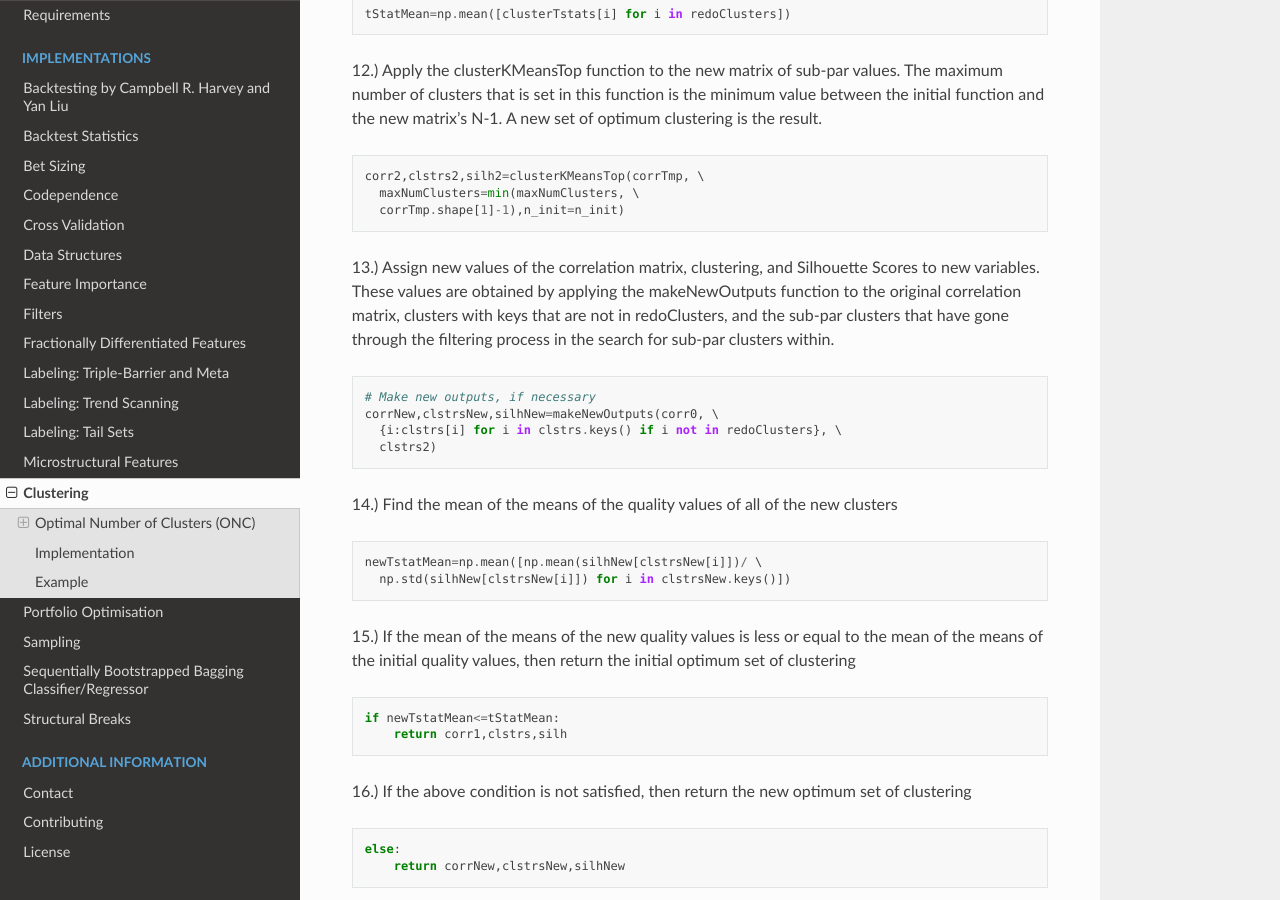
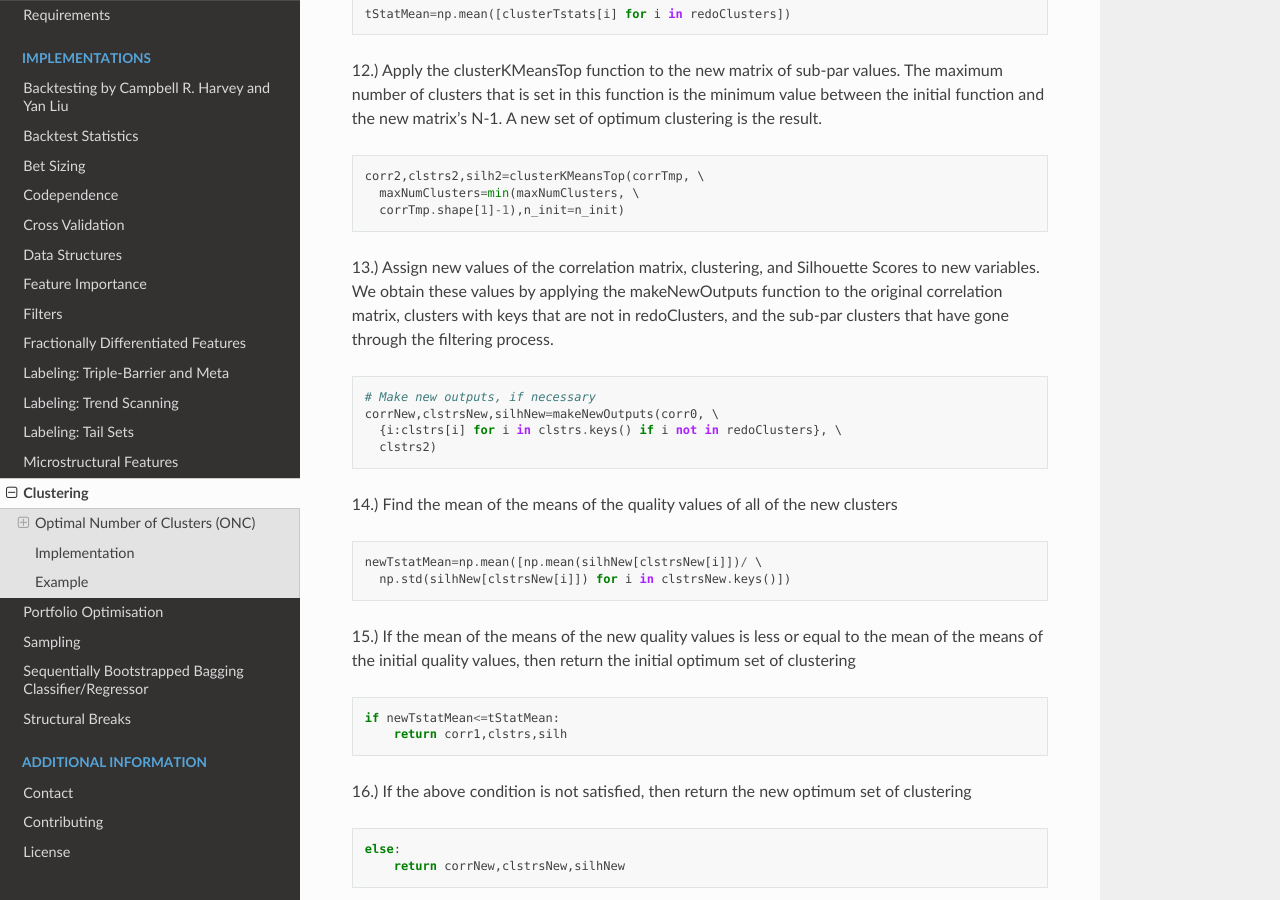
Before and after one commit to hudson-and-thames/mlfinlab, a Sphinx documentation site: the page built from docs/source/implementations/clustering.rst, in a window 1280 px wide and 900 px high, scrolled down 9792 px. Built offline with Sphinx 7.4.7 and the Read the Docs theme 2.0.0, drawn with Linux system fonts in a browser that asks for light colours.

Commit message:
modified clustering.rst

```diff
--- a/docs/source/implementations/clustering.rst
+++ b/docs/source/implementations/clustering.rst
@@ -401,7 +401,7 @@ The details and explanations of the Top-Level of Clustering are provided below:
           maxNumClusters=min(maxNumClusters, \
           corrTmp.shape[1]-1),n_init=n_init)
 
-13.) Assign new values of the correlation matrix, clustering, and Silhouette Scores to new variables. These values are obtained by applying the makeNewOutputs function to the original correlation matrix, clusters with keys that are not in redoClusters, and the sub-par clusters that have gone through the filtering process in the search for sub-par clusters within.
+13.) Assign new values of the correlation matrix, clustering, and Silhouette Scores to new variables. We obtain these values by applying the makeNewOutputs function to the original correlation matrix, clusters with keys that are not in redoClusters, and the sub-par clusters that have gone through the filtering process.
 
 .. code-block:: python
 
```
